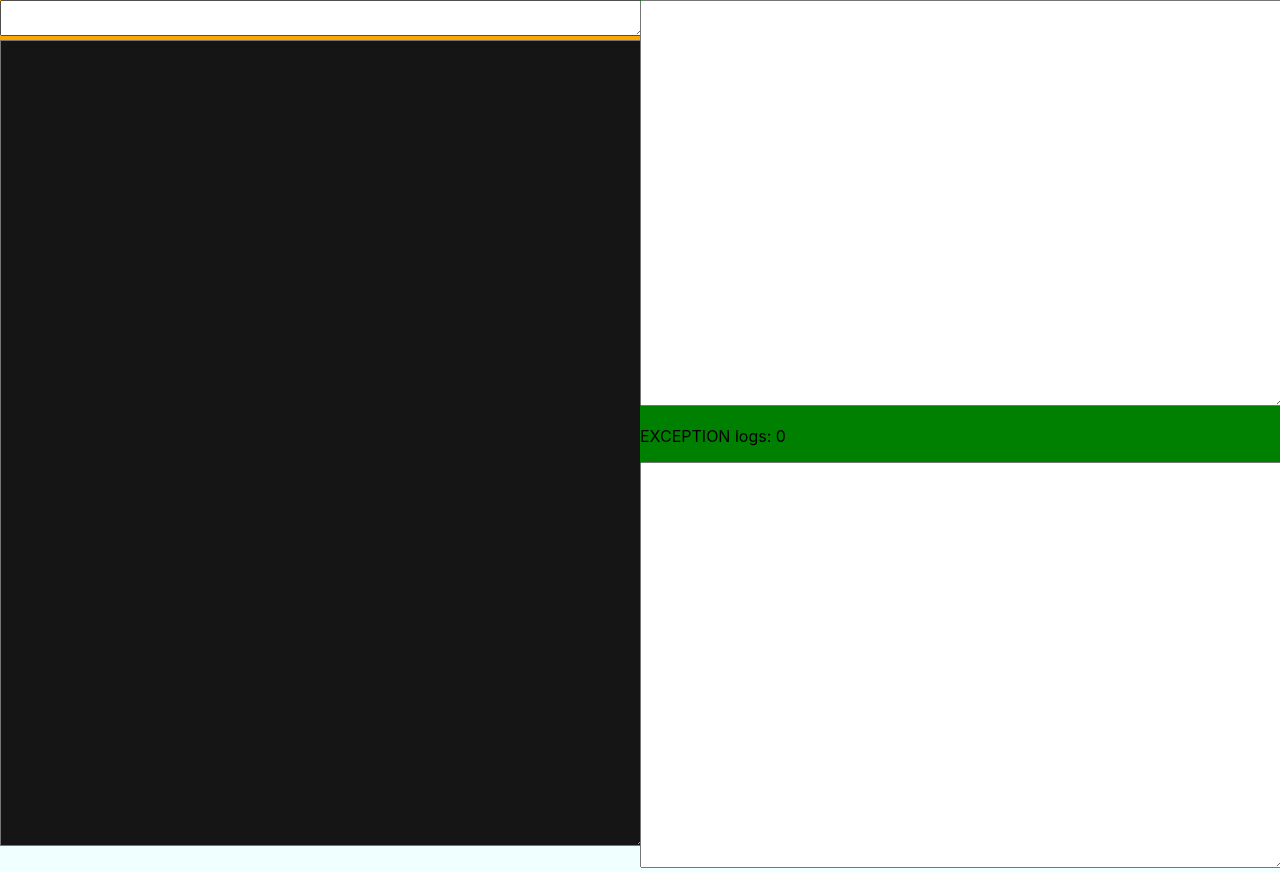
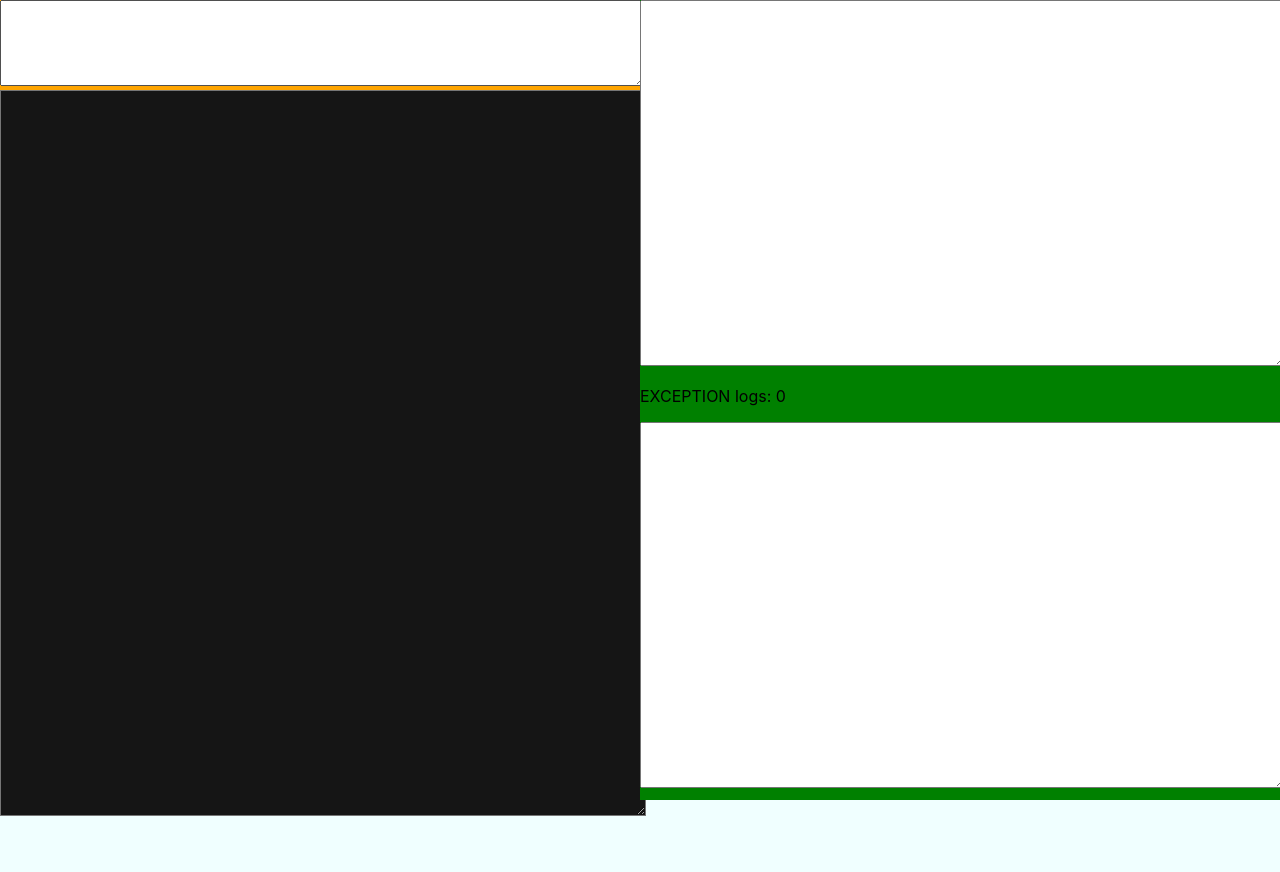
Before and after one commit to ozan98/log-sight, a React (Create React App) app in the folder frontend/: page / in a window 1280 px wide. After the commit the page ends 820 px from the top, so only its background shows below. Built offline with nearby package versions, Linux system fonts and the light colour scheme.

Commit message:
[FRONTEND] correct display of logs in textarea

```diff
--- a/frontend/src/components/Dashboard.jsx
+++ b/frontend/src/components/Dashboard.jsx
@@ -9,7 +9,7 @@ function Dashboard() {
   const [logStr, setLogStr] = useState(``)
   const [logArr, setLogArr] = useState([])
 
-
+    console.log(logArr)
   useEffect(() => {
     const arr = parse(logStr)
 
--- a/frontend/src/components/LogSnippet.jsx
+++ b/frontend/src/components/LogSnippet.jsx
@@ -1,16 +1,38 @@
 
 function LogSnippet( {logObj} ) {
-    console.log(logObj)
+    const getLogObjAsString = (obj) => {
+        let string = ''
+        obj.map((log) => {
+            string = string + log.timeStamp + ' ' + log.level + ' ' + log.module + ' ' + log.requestId + ' ' + log.lineNumber + log.body
+        })
+
+        return string
+    }
+
     return(
         <textarea
             value={
-                logObj.map((log) => {
-                    return (
-                        `${log.timeStamp} ${log.level} ${log.module} ${log.requestId} ${log.lineNumber}${log.body}`
-                    )
-                })
+                // logObj.map((log) => {
+                //     return (
+                //     'hi'
+                //     )
+                // })\
+                getLogObjAsString(logObj)
             }>
         </textarea>
+
+
+        // <>
+        //     {
+        //         logObj.map((log) => {
+        //             return(
+        //                 <>
+        //                     {log.timeStamp} {log.level} {log.module} {log.requestId} {log.lineNumber}{log.body}
+        //                 </>
+        //             )
+        //         })
+        //     }
+        // </>
     )
 }
 
--- a/frontend/src/index.css
+++ b/frontend/src/index.css
@@ -42,23 +42,24 @@ code {
 
 .log-input textarea{
   width: 100%;
+  height: 10vh;
 }
 
 .log-viewer textarea{
-  text-decoration: none;
+
   font-size: 12px;
   background-color: var(--dark);
   color: var(--text);
   width: 100%;
-  height: 100vh;
+  height: 90vh;
 }
 
 .error-log textarea{
   width: 100%;
-  height: 50vh;
+  height: 45vh;
 }
 
 .exception-log textarea {
   width: 100%;
-  height: 50vh;
+  height: 45vh;
 }
```
